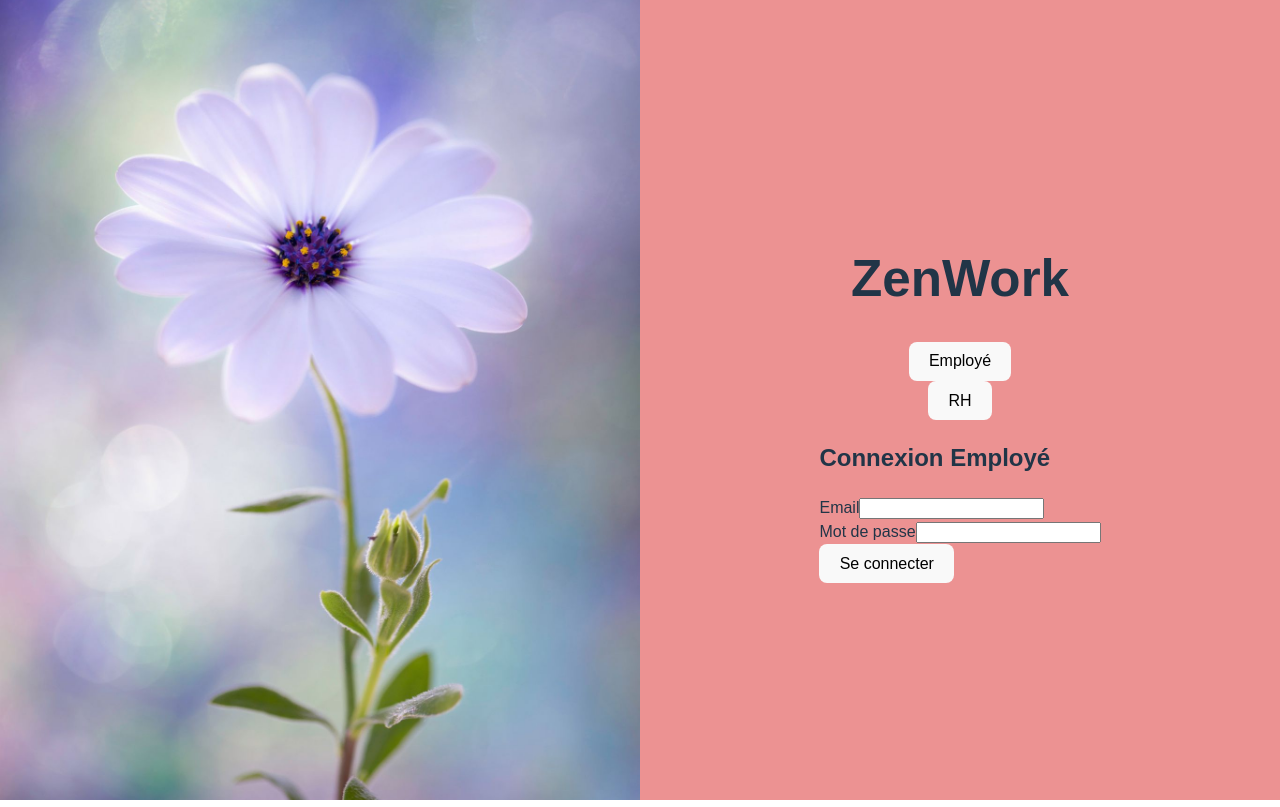
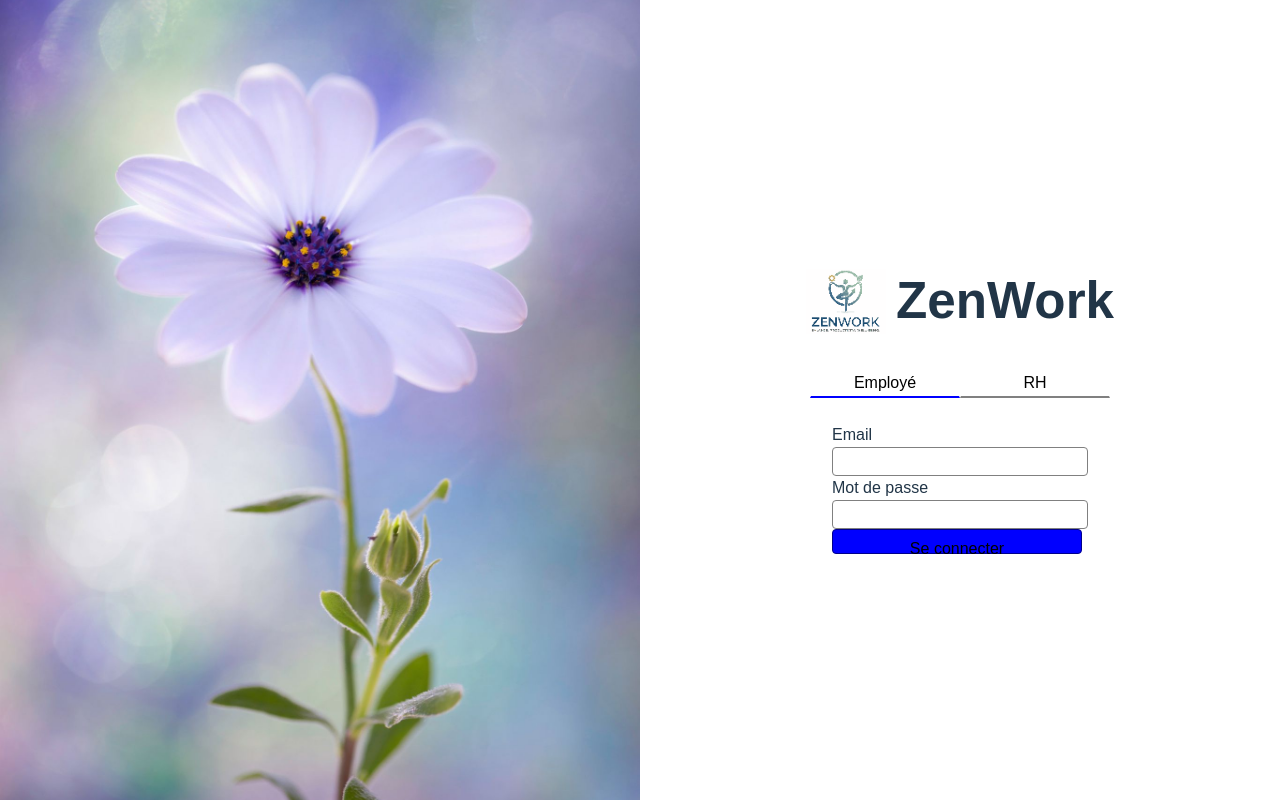
Before and after one commit to oualid3456/ZenWork, a React app in the folder Frontend/: page / in a window 1280 px wide. Built offline with nearby package versions, Linux system fonts and the light colour scheme; the HTML template or start-up script is replaced by a standard one.

Commit message:
page login tres bientot finis

```diff
--- a/Frontend/src/App.jsx
+++ b/Frontend/src/App.jsx
@@ -12,13 +12,18 @@ function App() {
         <img src="public/login_pic.png" alt="login pic" />
       </div>
       <div className="right">
-        <h1>ZenWork</h1>
-        <button onClick={() => setSpace("employee")}>
-          Employé
-        </button>
-        <button onClick={() => setSpace("rh")}>
-          RH
-        </button>
+        <div className="title">
+          <img src="public/zenwork_logo.png" alt="zenwork logo" />
+          <h1>ZenWork</h1>
+        </div>
+        <div className="choice">
+          <button className={space === "employee" ? "in" : "out"} onClick={() => setSpace("employee")}>
+            Employé
+          </button>
+          <button className={space === "rh" ? "in" : "out"} onClick={() => setSpace("rh")}>
+            RH
+          </button>
+        </div>
         {space === "employee" && <EmployeeLogin />}
         {space === "rh" && <RhLogin />}
       </div>
--- a/Frontend/src/EmployeeLogin.jsx
+++ b/Frontend/src/EmployeeLogin.jsx
@@ -1,11 +1,16 @@
 function EmployeeLogin() {
   return (
     <div>
-      <h2>Connexion Employé</h2>
       <form>
-        <label>Email<input type="email" /></label>
+        <label>Email
+          <br />
+          <input type="email" />
+        </label>
         <br />
-        <label>Mot de passe<input type="password" /></label>
+        <label>Mot de passe
+          <br />
+          <input type="password" />
+        </label>
         <br />
         <button>Se connecter</button>
       </form>
--- a/Frontend/src/RhLogin.jsx
+++ b/Frontend/src/RhLogin.jsx
@@ -1,11 +1,16 @@
 function RhLogin() {
   return (
     <div>
-      <h2>Connexion Employé</h2>
       <form>
-        <label>Email<input type="email" /></label>
+        <label>Email
+          <br />
+          <input type="email" />
+        </label>
         <br />
-        <label>Mot de passe<input type="password" /></label>
+        <label>Mot de passe
+          <br />
+          <input type="password" />
+        </label>
         <br />
         <button>Se connecter</button>
       </form>
--- a/Frontend/src/login.css
+++ b/Frontend/src/login.css
@@ -23,5 +23,56 @@
   flex-direction: column;
   align-items: center;
   justify-content: center;
-  background-color: #ec9292;
+  background-color: white;
 }
+
+.choice {
+  display: flex;
+  flex-direction: row;
+  align-items: center;
+  justify-content: center;
+  padding-bottom: 25px;
+}
+
+.choice button {
+  background-color: white;
+  border-radius: 0;
+  width: 150px;
+}
+
+.in {
+  border-bottom: 2px solid blue;
+  padding-bottom: 4px;
+}
+
+.out {
+  border-bottom: 2px solid gray;
+  padding-bottom: 4px;
+}
+
+.title {
+  display: flex;
+  align-items: center;
+  gap: 10px;
+}
+
+.title img {
+  width: 80px;
+  height: auto;
+}
+
+.right form input {
+  width: 250px;
+  height: 25px;
+  border: 1px solid gray;
+  border-radius: 4px;
+}
+
+.right form button {
+  width: 250px;
+  height: 25px;
+  border: 1px solid darkblue;
+  background-color: blue;
+  border-radius: 4px;
+  font-size: 16px;
+}
```
Also changed, not shown: Frontend/public/zenwork_logo.png (added).
